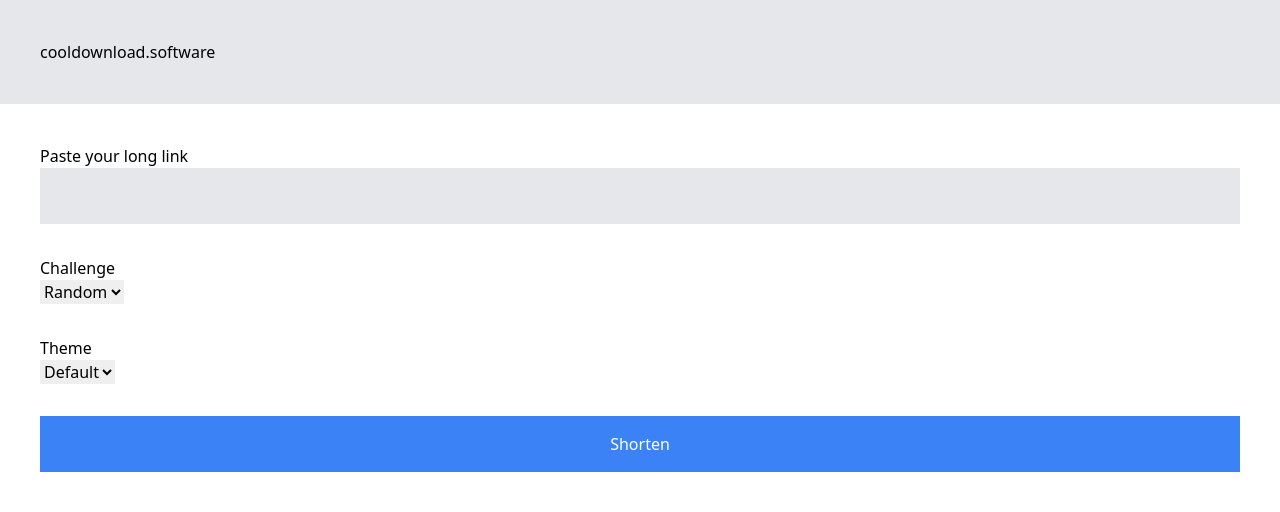
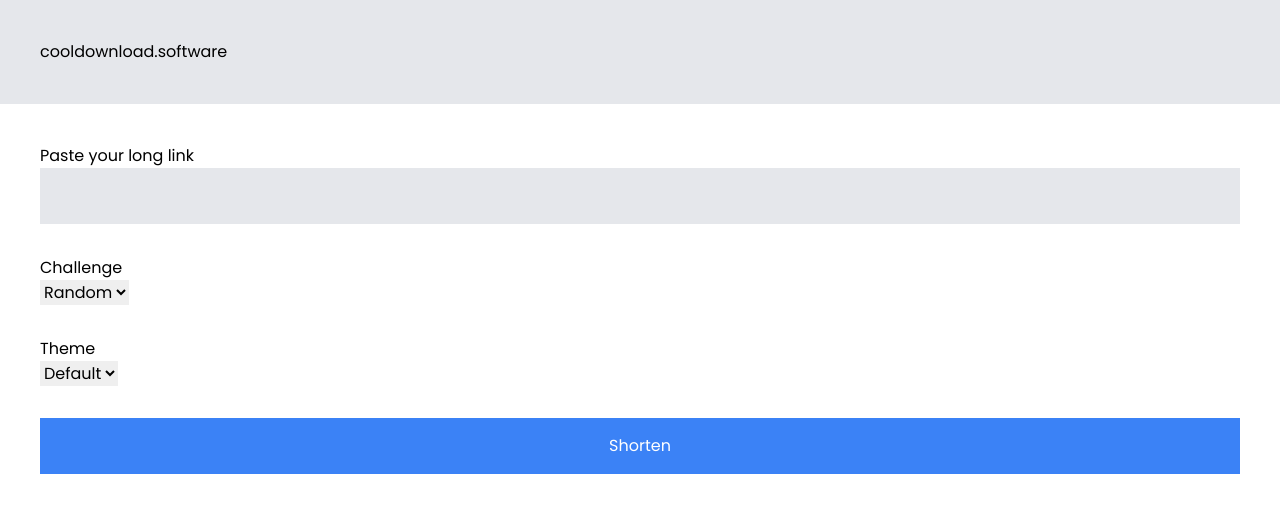
Before and after one commit to marcusbillman/cooldownload.software, a Next.js app: page / in a window 1280 px wide. Shown: the top 512 px of the page. Built offline with nearby package versions, Linux system fonts and the light colour scheme.

Commit message:
🔧 tailwind.config.js: Use Poppins font

```diff
--- a/tailwind.config.js
+++ b/tailwind.config.js
@@ -4,6 +4,9 @@ module.exports = {
   content: ['./src/**/*.{js,ts,jsx,tsx}'],
   theme: {
     extend: {},
+    fontFamily: {
+      sans: ['Poppins', 'sans-serif'],
+    },
   },
   plugins: [],
 };
```
